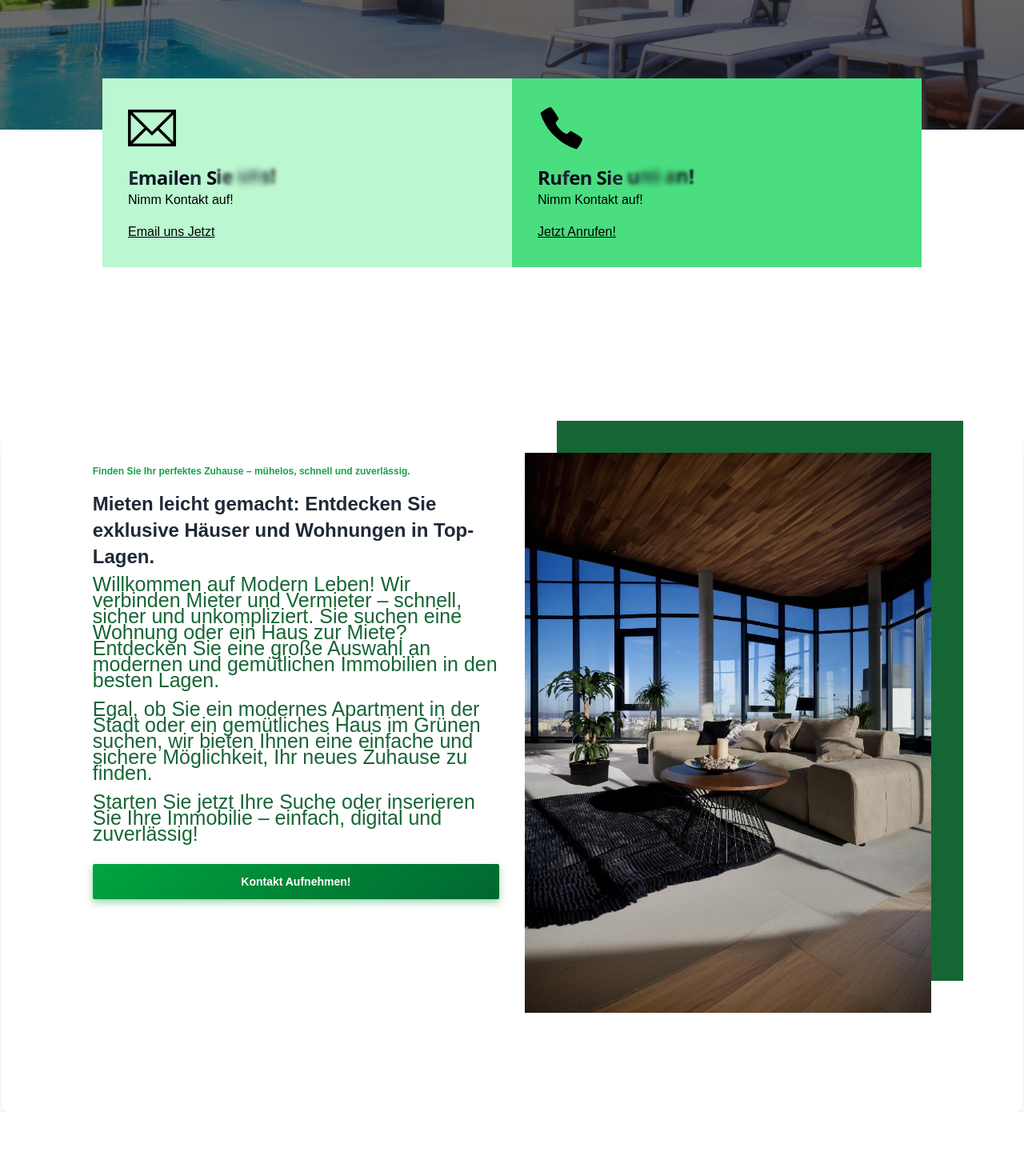
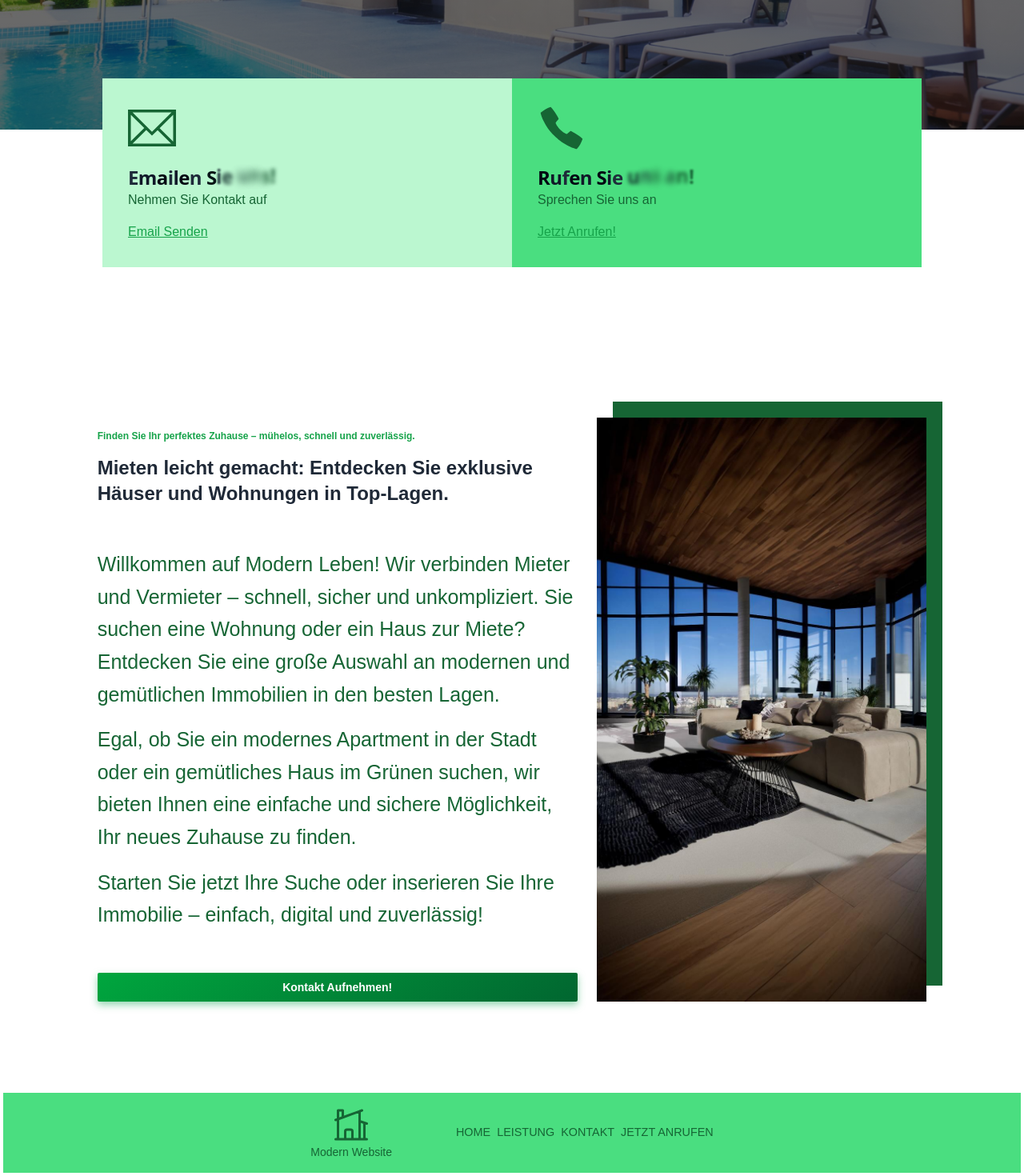
Before and after one commit to bugixtix/modern-website, a Next.js app: page / in a window 1280 px wide. Shown: the part 638-2108 px from the top of the page at 80% size. Before the commit the page ends 2028 px from the top, so only its background shows below. Built offline with nearby package versions, Linux system fonts and the light colour scheme.

Commit message:
Add & Update: Component

```diff
--- a/app/componentes/animated-div.jsx
+++ b/app/componentes/animated-div.jsx
@@ -6,13 +6,13 @@ import React, { Children } from 'react'
 function AnimatedDiv({childern, className}) {
     const {ref, inView} = useInView({triggerOnce:false, threshold:0.2});
   return (
-    <div>
+    <div className='w-[100%] h-[100%] bg-transparent'>
         <motion.div
             ref={ref}
             initial={{opacity:0, y:50}}
             animate={inView ? {opacity:1, y:0} : {}}
             transition={{duration:1.4}}
-            className={`${className} py-y px-1 sm:p-6 bg-gray-800 text-white rounded-lg shadow-lg`}
+            className={`${className} py-1 px-1 bg-gray-800 rounded-lg`}
         >
             {childern}
         </motion.div>
--- /dev/null
+++ b/app/componentes/button.jsx
@@ -0,0 +1,19 @@
+import {motion } from 'framer-motion'
+
+export const CoolButton = ({text, className})=> {
+
+    return (
+      <motion.button
+        className={className}
+        style={{
+          background: "linear-gradient(145deg, #00a63e, #016630)",
+          borderImage: "linear-gradient(145deg, #a8ff78, #78ffd6) 1",
+          boxShadow: "0px 4px 10px rgba(39, 174, 96, 0.5)",
+        }}
+        whileHover={{ scale: 1.05, boxShadow: "0px 6px 15px rgba(39, 174, 96, 0.8)" }}
+        whileTap={{ scale: 0.95, boxShadow: "0px 2px 5px rgba(39, 174, 96, 0.5)" }}
+      >
+        {text||"Click me"}
+      </motion.button>
+    );
+  }
--- a/app/componentes/call-to-action.jsx
+++ b/app/componentes/call-to-action.jsx
@@ -2,28 +2,36 @@ import React from 'react'
 import { TfiEmail as Email } from "react-icons/tfi";
 import { IoCallSharp as Call } from 'react-icons/io5';
 import { ColourfulText } from './ui/colourful-text';
+import AnimatedDiv from './animated-div';
 
-function CallToAction() {
+function CallToAction(){
+
+  return(
+    <div className={''}>
+      <AnimatedDiv className={'CTA min-h-[380px] sm:min-h-[300px]  relative w-[100%] flex flex-row items-center justify-center bg-transparent'} childern={<CallToActionContent/>}/>
+    </div>
+  )
+}
+function CallToActionContent() {
     const colors = [
       "#1e2939",
       "#101828",
       "#030712"
     ];
   return (
-    <div className={`min-h-[380px] sm:min-h-[300px] CTA relative w-[100%] flex flex-row items-center justify-center`}>
         <div className='ctaBody absolute -top-16 w-[90%] sm:w-[80%] bg-green-200 flex flex-col sm:flex-row items-center justify-center content-stretch'>
             <div className='bg-transparent p-4 sm:p-8 w-[100%] sm:w-[50%] h-[100%]'>
-                <Email className='text-3xl sm:text-6xl'/>
-                <p className='text-[1rem] py-4'><ColourfulText colors={colors} className='font-bold text-lg sm:text-2xl' text="Emailen Sie uns!" /> <br></br> Nimm Kontakt auf! </p>
-                <a className='text-[1rem] py-2 cursor-pointer underline hover:text-green-800 transition-all ease-in duration-500'>Email uns Jetzt</a>
+                <Email className='text-3xl sm:text-6xl text-green-800'/>
+                <p className='text-[1rem] py-4 text-green-800'><ColourfulText colors={colors} className='font-bold text-lg sm:text-2xl' text="Emailen Sie uns!" /> <br></br> Nehmen Sie Kontakt auf </p>
+                <a className='text-[1rem] py-2 cursor-pointer underline text-green-600 hover:text-green-800 transition-all ease-in duration-500'>Email Senden</a>
             </div>
             <div className='bg-green-400 p-4 sm:p-8 w-[100%] sm:w-[50%]'>
-                <Call className='text-3xl sm:text-6xl'/>
-                <p className='text-[1rem] py-4'><ColourfulText colors={colors} className='font-bold text-lg sm:text-2xl' text="Rufen Sie uns an!" /> <br></br> Nimm Kontakt auf! </p>
-                <a className='text-[1rem] py-2 cursor-pointer underline hover:text-green-800 transition-all ease-in duration-500'>Jetzt Anrufen!</a>
+                <Call className='text-3xl sm:text-6xl text-green-800'/>
+                <p className='text-[1rem] py-4 text-green-800'>
+                  <ColourfulText colors={colors} className='font-bold text-lg sm:text-2xl ' text="Rufen Sie uns an!" /> <br></br> Sprechen Sie uns an </p>
+                <a className='text-[1rem] py-2 cursor-pointer underline text-green-600 hover:text-green-800 transition-all ease-in duration-500'>Jetzt Anrufen!</a>
             </div>
         </div>
-    </div>
   )
 }
 
--- a/app/componentes/content.jsx
+++ b/app/componentes/content.jsx
@@ -3,55 +3,39 @@ import React from 'react'
 import AnimatedDiv from '@/app/componentes/animated-div'
 import Image from 'next/image'
 import { TextGenerateEffect } from './ui/text-generate-effect'
-import {motion } from 'framer-motion'
 import content_image from '@/public/modern_apartment.png'
+import {CoolButton} from '@/app/componentes/button'
 
-function CoolButton({text}) {
-
-  return (
-    <motion.button
-      className="relative overflow-hidden sm:mt-5 px-4 py-3 text-sm font-semibold text-white rounded-sm"
-      style={{
-        background: "linear-gradient(145deg, #00a63e, #016630)",
-        borderImage: "linear-gradient(145deg, #a8ff78, #78ffd6) 1",
-        boxShadow: "0px 4px 10px rgba(39, 174, 96, 0.5)",
-      }}
-      whileHover={{ scale: 1.05, boxShadow: "0px 6px 15px rgba(39, 174, 96, 0.8)" }}
-      whileTap={{ scale: 0.95, boxShadow: "0px 2px 5px rgba(39, 174, 96, 0.5)" }}
-    >
-      {text||"Click me"}
-    </motion.button>
-  );
-}
 
 function Content() {
 
   const first_description = "Finden Sie Ihr perfektes Zuhause – mühelos, schnell und zuverlässig."
   const second_description = "Mieten leicht gemacht: Entdecken Sie exklusive Häuser und Wohnungen in Top-Lagen."
-  const main_text = ["Willkommen auf Modern Leben! Wir verbinden Mieter und Vermieter – schnell, sicher und unkompliziert. Sie suchen eine Wohnung oder ein Haus zur Miete? Entdecken Sie eine große Auswahl an modernen und gemütlichen Immobilien in den besten Lagen.","Egal, ob Sie ein modernes Apartment in der Stadt oder ein gemütliches Haus im Grünen suchen, wir bieten Ihnen eine einfache und sichere Möglichkeit, Ihr neues Zuhause zu finden." ,"Starten Sie jetzt Ihre Suche oder inserieren Sie Ihre Immobilie – einfach, digital und zuverlässig!"]
+  const main_text = ["Willkommen auf Modern Leben! Wir verbinden Mieter und Vermieter – schnell, sicher und unkompliziert. Sie suchen eine Wohnung oder ein Haus zur Miete? Entdecken Sie eine große Auswahl an modernen und gemütlichen Immobilien in den besten Lagen.","Egal, ob Sie ein modernes Apartment in der Stadt oder ein gemütliches Haus im Grünen suchen, wir bieten Ihnen eine einfache und sichere Möglichkeit, Ihr neues Zuhause zu finden.","Starten Sie jetzt Ihre Suche oder inserieren Sie Ihre Immobilie – einfach, digital und zuverlässig!"]
   const button_text = "Kontakt Aufnehmen!"
-     const Jsx = () =>{
+     const ContentBody = () =>{
       return (
-      <div className='flex flex-col w-[96%] sm:w-[90%] lg:flex-row justify-center gap-[2rem]'>
-        <div className='flex flex-col justify-start content-start lg:p-0 pb-6 lg:h-[800px] min-h[300px] sm:max-h-[1200px] min-w-[300px] max-w-[800px] w-[100%] lg:w-[46%]'>
-          <TextGenerateEffect className='text-green-600 font-bold text-xs leading-tight' words={first_description}/>
-          <TextGenerateEffect className='font-semibold text-2xl leading-snug text-gray-800' words={second_description}/>
-          {main_text.map((i, index)=>(<p key={index} className='font-light sm:text-sm text-sm lg:text-[19px] xl:text-[25px] leading-snug py-2 text-green-800'>{i}</p>))}
-          <CoolButton text={button_text}/>
+      <div className='flex h-[100%] flex-col w-[100%] p-2 sm:p-4 md:flex-row justify-center md:gap-2 lg:gap-6 gap-4'>
+        <div className='flex flex-col content-stretch items-stretch justify-between lg:p-0 md:h-[730px] min-h[300px] w-[100%] md:w-[50%] lg:w-[600px]'>
+          <div>
+            <TextGenerateEffect className='text-green-600 font-bold text-xs leading-tight' words={first_description}/>
+            <TextGenerateEffect className='font-semibold text-2xl md:text-lg lg:text-2xl leading-snug text-gray-800' words={second_description}/>
+          </div>
+          <div className='flex flex-col justify-evenly items-stretch content-center'>
+            {main_text.map((i, index)=>(<p key={index} className='font-light sm:text-sm text-sm lg:text-lg/relaxed xl:text-[25px]/relaxed leading-relaxed py-2 text-green-800'>{i}</p>))}
+          </div>
+          <CoolButton className='relative overflow-hidden px-4 py-2 text-sm font-semibold text-white rounded-sm' text={button_text}/>
         </div>
-        <div className='w-[100%] lg:w-[46%] min-w-[300px] max-w-[800px] relative min-h-[300px] max-h-[1000px] h-[700px]'>
-          <div className='absolute w-[100%] h-[100%] bg-green-800 -top-[20px] -right-[5px] sm:-top-[40px]  sm:-right-[40px] -z-10'>
+        <div className=' flex flex-col justify-stretch items-stretch w-[100%] md:w-auto relative h-[500px] md:h-[730px]'>
+          <div className='absolute w-[100%] h-[100%] bg-green-800 -bottom-[10px] -right-[10px] md:-right-[20px] md:-top-[20px] -z-10'>
           </div>
-          <Image alt='content image'className=' object-cover h-[100%] w-[100%] min-w-[300px] max-h-screen' src={content_image}/>
+          <Image alt='content image'className=' object-cover h-[100%] w-[100%] min-w-[280px] max-h-screen' src={content_image}/>
         </div>
-        {/* <AnimatedDiv>
-
-          </AnimatedDiv> */}
       </div>
       )}
   return (
-    <div className="relative min-h-screen h-screen max-h-[150vh] flex flex-col items-center gap-20 py-4 lg:py-20">
-    <AnimatedDiv className='h-[100%] bg-transparent w-[100%] flex flex-col justify-center items-center' childern={<Jsx/>}/>
+  <div className="relative mt-8 mb-16 h-auto md:h-screen flex flex-col items-center gap-20 sm:py-2">
+    <AnimatedDiv className='h-[100%] bg-transparent w-[100%] flex flex-col justify-center items-center' childern={<ContentBody/>}/>
   </div>
   )
 }
--- /dev/null
+++ b/app/componentes/footer.jsx
@@ -0,0 +1,61 @@
+'use client'
+import React from 'react'
+
+import AnimatedDiv from '@/app/componentes/animated-div'
+// main icon for logo
+import { HiOutlineHomeModern as House} from "react-icons/hi2";
+
+function Footer() {
+  return (
+    <div className="relative flex flex-col items-center gap-20 pt-4 lg:pt-1">
+    <AnimatedDiv className='p-0 h-[100%] bg-transparent w-[100%] flex flex-col justify-center items-center' childern={<FooterContent/>}/>
+  </div>
+  )
+}
+
+function FooterContent(){
+    const logoText = "Modern Website"
+    const footerOptions = [
+        {
+            text:"HOME",
+            title:"Home",
+            id:"Home",
+            href:"#Home",
+            class:"options-home navbar-options",
+            // icon:<Home/>
+        },{
+            text:"LEISTUNG",
+            title:"Leistung",
+            id:"Service",
+            href:"#Service",
+            class:"options-service navbar-options",
+            // icon:<Service/>,
+        },{
+            text:"KONTAKT",
+            title:"Kontakt",
+            id:"Contact",
+            href:"#Contact",
+            class:"options-contact navbar-options",
+            // icon:<Contact/>
+        },{
+            text:"JETZT ANRUFEN",
+            title:"Jetzt_Anrufen",
+            id:"Call",
+            href:"#Call",
+            class:"options-call navbar-options",
+            // icon:<Call/>
+        },
+    ]
+    return(
+        <div className='bg-green-400 text-green-800 w-[100%] flex flex-col sm:flex-row justify-center items-center gap-8 lg:gap-20 py-4 '>
+            <div className='flex flex-col justify-center items-center'>
+                <House className='text-green-800 text-5xl'/>
+                <p className='text-green-800 text-sm'>{logoText}</p>
+            </div>
+            <div className='flex flex-row flex-wrap items-center justify-center gap-2'>
+                {footerOptions.map((i,index)=>(<a key={index} href={i.href} className='hover:text-green-950 transition-all ease duration-700' >{i.text}</a>))}
+            </div>
+        </div>
+    )
+}
+export default Footer
--- a/app/componentes/navbar.jsx
+++ b/app/componentes/navbar.jsx
@@ -10,11 +10,12 @@ import { FaGears as Service } from 'react-icons/fa6';
 import { IoCallSharp as Call } from 'react-icons/io5';
 import { FaListUl as ShowMenu } from 'react-icons/fa6';
 import { IoClose as HideMenu } from "react-icons/io5";
-
+import { useRouter } from 'next/navigation';
 
 
 
 function Navbar() {
+    const router = useRouter()
     const [topScrolled, setTopScrolled] = useState(false)
     const [loaded, setLoaded] = useState(false)
     useEffect(()=>{
@@ -54,28 +55,28 @@ useEffect(()=>{
             text:"HOME",
             title:"Home",
             id:"Home",
-            href:"#Home",
+            href:"/",
             class:"options-home navbar-options",
             icon:<Home/>
         },{
             text:"LEISTUNG",
             title:"Leistung",
             id:"Service",
-            href:"#Service",
+            href:"/leistung",
             class:"options-service navbar-options",
             icon:<Service/>,
         },{
             text:"KONTAKT",
             title:"Kontakt",
             id:"Contact",
-            href:"#Contact",
+            href:"/kontakt",
             class:"options-contact navbar-options",
             icon:<Contact/>
         },{
             text:"JETZT ANRUFEN",
             title:"Jetzt_Anrufen",
             id:"Call",
-            href:"#Call",
+            href:"/call",
             class:"options-call navbar-options",
             icon:<Call/>
         },
@@ -110,7 +111,7 @@ useEffect(()=>{
                         className={item.class}
                         id={item.id}
                         title={item.title}
-                        href={item.href}
+                        onClick={()=>router.push(item.href)}
                         key={index}
                         >
                             {item.text}
--- a/app/page.tsx
+++ b/app/page.tsx
@@ -3,6 +3,8 @@ import Navbar from '@/app/componentes/navbar'
 import Hero from '@/app/componentes/hero'
 import CallToAction from '@/app/componentes/call-to-action'
 import Content from '@/app/componentes/content'
+import Footer from '@/app/componentes/footer'
+
 export default function Home() {
   return (
     <div>
@@ -10,6 +12,7 @@ export default function Home() {
         <Hero/>
         <CallToAction/>
         <Content/>
+        <Footer/>
     </div>
   );
 }
```
Also changed, not shown: app/componentes/PseudoDiv.jsx (added, +13 -0 lines), app/leistung/content.jsx (added, +29 -0 lines), app/leistung/image.jsx (added, +23 -0 lines), app/leistung/leistung.jsx (added, +47 -0 lines), app/leistung/page.tsx (added, +24 -0 lines).
